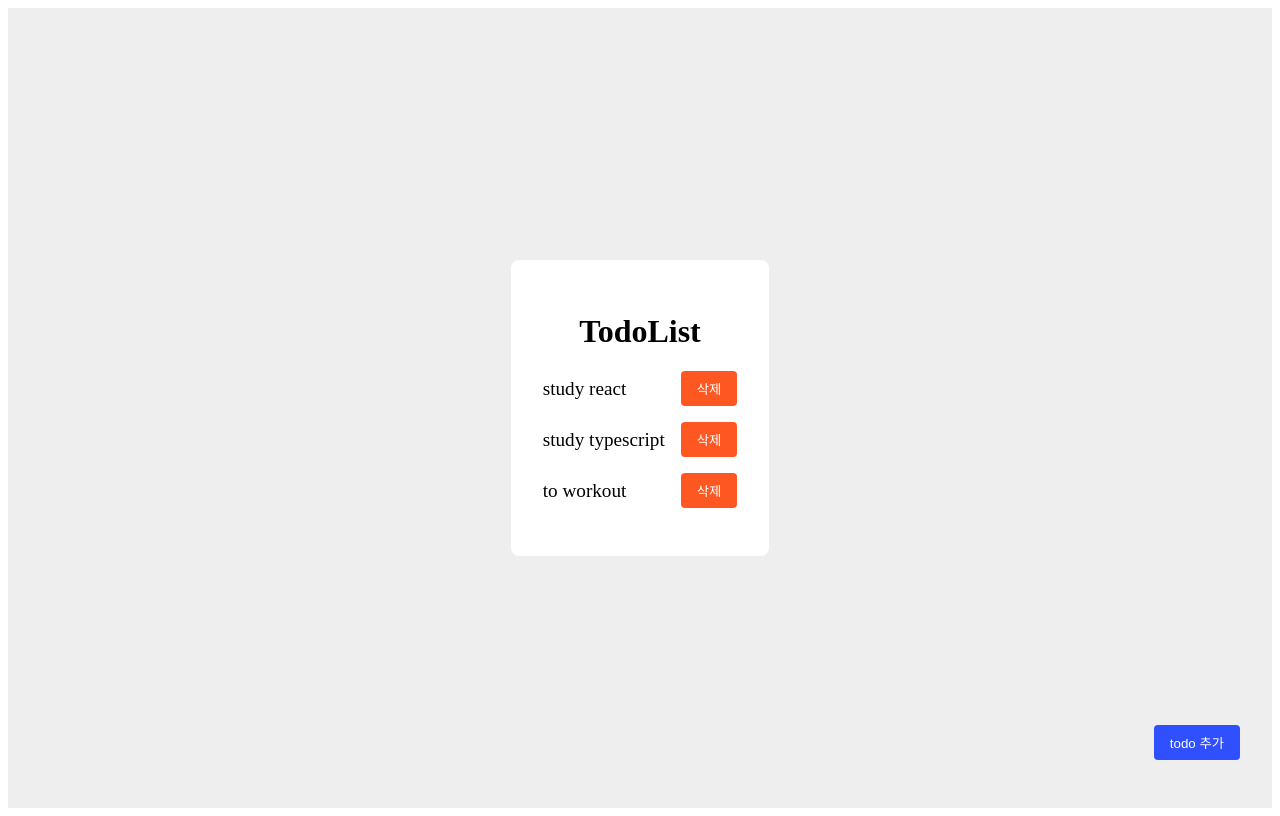
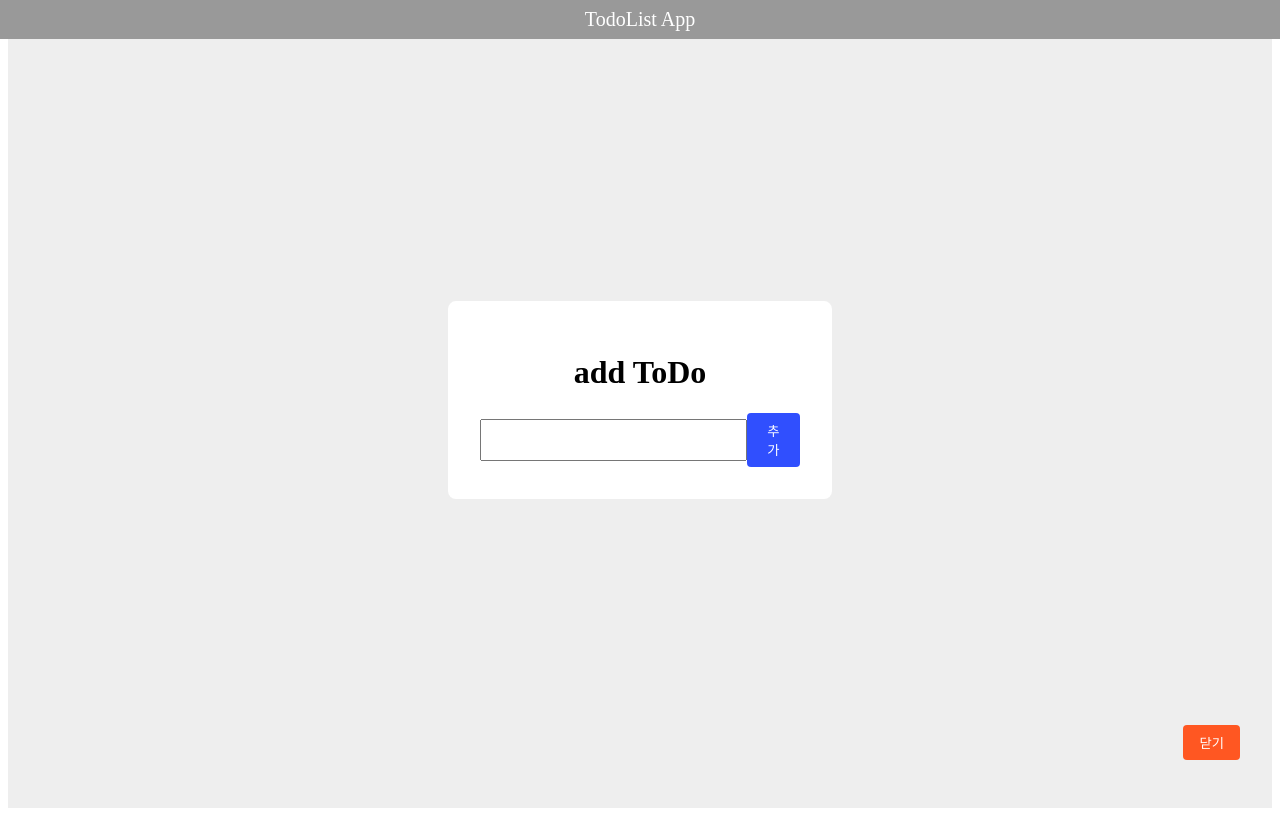
Before and after one commit to gahyeon-park/react-ts-basic, a React (Create React App) app: page /add in a window 1280 px wide. Built offline with nearby package versions, Linux system fonts and the light colour scheme.

Commit message:
react-router

```diff
--- a/package.json
+++ b/package.json
@@ -15,6 +15,7 @@
     "@typescript-eslint/eslint-plugin": "^5.9.0",
     "react": "^18.2.0",
     "react-dom": "^18.2.0",
+    "react-router-dom": "^6.16.0",
     "react-scripts": "5.0.1",
     "typescript": "^4.9.5",
     "web-vitals": "^2.1.4"
--- a/src/App.tsx
+++ b/src/App.tsx
@@ -1,7 +1,10 @@
 import styled from '@emotion/styled';
-import { DataView } from "components/DataView";
-import { InputContainer } from "components/InputContainer";
+import { DataView } from "pages/DataView";
+// import { InputContainer } from "components/InputContainer";
 import { ToDoListContextProvider } from "contexts/ToDoList";
+import { Routes, Route } from "react-router-dom";
+import { TodoInput } from 'pages/TodoInput';
+import { Header } from "components/Header";
 
 const Container = styled.div`
 height: 100vh;
@@ -12,13 +15,29 @@ justify-content: center;
 background-color: #eee;
 `;
 
+const NotFound = styled.div`
+  text-align: center;
+`
+
+
 
 function App() {
   return (
     <Container>
       <ToDoListContextProvider>
-        <DataView />
-        <InputContainer />
+        <Header />
+        <Routes>
+          <Route path="/" element={<DataView />} />
+          <Route path="/add" element={<TodoInput />} />
+          <Route
+            path="*"
+            element={
+              <NotFound>
+                404<br /> NOT FOUND
+              </NotFound>
+            }
+          />
+        </Routes>
       </ToDoListContextProvider>
     </Container>
   )
--- /dev/null
+++ b/src/components/Header/index.tsx
@@ -0,0 +1,28 @@
+import styled from '@emotion/styled';
+import { Link } from "react-router-dom";
+
+const Container = styled.div`
+  position: absolute;
+  top: 0;
+  left: 0;
+  right: 0;
+  text-align: center;
+  background-color: #999;
+  padding: 8px 0;
+  margin: 0;
+  z-index: 1;
+`
+
+const StyledLink = styled(Link)`
+text-decoration: none;
+font-size: 20px;
+  color: #fff;
+`
+
+export const Header = () => {
+  return (
+    <Container>
+      <StyledLink to="/">TodoList App</StyledLink>
+    </Container>
+  )
+}
--- a/src/index.tsx
+++ b/src/index.tsx
@@ -1,5 +1,6 @@
 import React from 'react';
 import ReactDOM from 'react-dom/client';
+import { BrowserRouter } from "react-router-dom";
 import './index.css';
 import App from './App';
 import reportWebVitals from './reportWebVitals';
@@ -7,7 +8,9 @@ import reportWebVitals from './reportWebVitals';
 const root = ReactDOM.createRoot(document.getElementById('root') as HTMLElement);
 root.render(
   <React.StrictMode>
-    <App />
+    <BrowserRouter>
+      <App />
+    </BrowserRouter>
   </React.StrictMode>,
 );
 
--- /dev/null
+++ b/src/pages/DataView/index.tsx
@@ -0,0 +1,31 @@
+import styled from "@emotion/styled";
+import { ShowInputButton } from "components/ShowInputButton";
+import { Title } from "components/Title";
+import { TodoList } from "components/TodoList";
+import { useNavigate } from "react-router-dom";
+
+// interface DataViewProps {
+//   readonly todoList: string[];
+//   readonly onDelete?: (todo: string) => void;
+// }
+
+const Container = styled.div`
+  display: flex;
+  flex-direction: column;
+  align-items: center;
+  justify-content: center;
+  background-color: #fff;
+  padding: 32px;
+  border-radius: 8px;
+`
+
+export const DataView = () => {
+  const navigate = useNavigate();
+  return (
+    <Container>
+      <Title label="TodoList" />
+      <TodoList />
+      <ShowInputButton show={false} onClick={() => navigate('/add')} />
+    </Container>
+  )
+}
--- /dev/null
+++ b/src/pages/TodoInput/index.tsx
@@ -0,0 +1,85 @@
+import { useState, useContext } from "react";
+import { useNavigate } from "react-router-dom";
+import styled from "@emotion/styled";
+import { Title } from "components/Title";
+import { TextInput } from "components/TextInput";
+import { Button } from "components/Button";
+import { ToDoListContext } from "contexts/ToDoList";
+import { ShowInputButton } from "components/ShowInputButton";
+
+const Container = styled.div`
+  position: absolute;
+  top: 0;
+  left: 0;
+  bottom: 0;
+  right: 0;
+  align-items: center;
+  justify-content: center;
+`;
+
+const Background = styled.div`
+  position: absolute;
+  top: 0;
+  left: 0;
+  bottom: 0;
+  right: 0;
+  display: flex;
+  align-items: center;
+  justify-content: center;
+  flex-direction: column;
+  background-color: rgb(0 0 0 /75%);
+`;
+
+const Contents = styled.div`
+  position: absolute;
+  width: 320px;
+  left: 50%;
+  top: 50%;
+  display: flex;
+  align-items: center;
+  justify-content: center;
+  flex-direction: column;
+  transform: translate(-50%, -50%);
+  background-color: #fff;
+  padding: 32px;
+  border-radius: 8px;
+  z-index: 1;
+`;
+
+const InputContainer = styled.div`
+  display: flex;
+  align-items: center;
+  justify-content: center;
+`;
+
+// interface TodoInputProps {
+//   onClose: () => void;
+// }
+
+export const TodoInput = () => {
+  const { onAdd } = useContext(ToDoListContext);
+  const [toDo, setToDo] = useState('');
+  const navigate = useNavigate();
+
+  const onAddTodo = () => {
+    if (toDo === "") return;
+    console.log("onAddTodo");
+
+    onAdd(toDo);
+    setToDo('');
+    navigate('/');
+  }
+
+  return (
+    <Container>
+      <Contents>
+        <Title label="add ToDo" />
+        <InputContainer>
+          <TextInput value={toDo} onChange={setToDo} />
+          <Button label="추가" color="#304ffe" onClick={onAddTodo} />
+        </InputContainer>
+      </Contents>
+      <ShowInputButton show={true} onClick={() => navigate('/')} />
+    </Container>
+  )
+};
```
Also changed, not shown: 1 other file (tests, documents, lock files or other folders).
